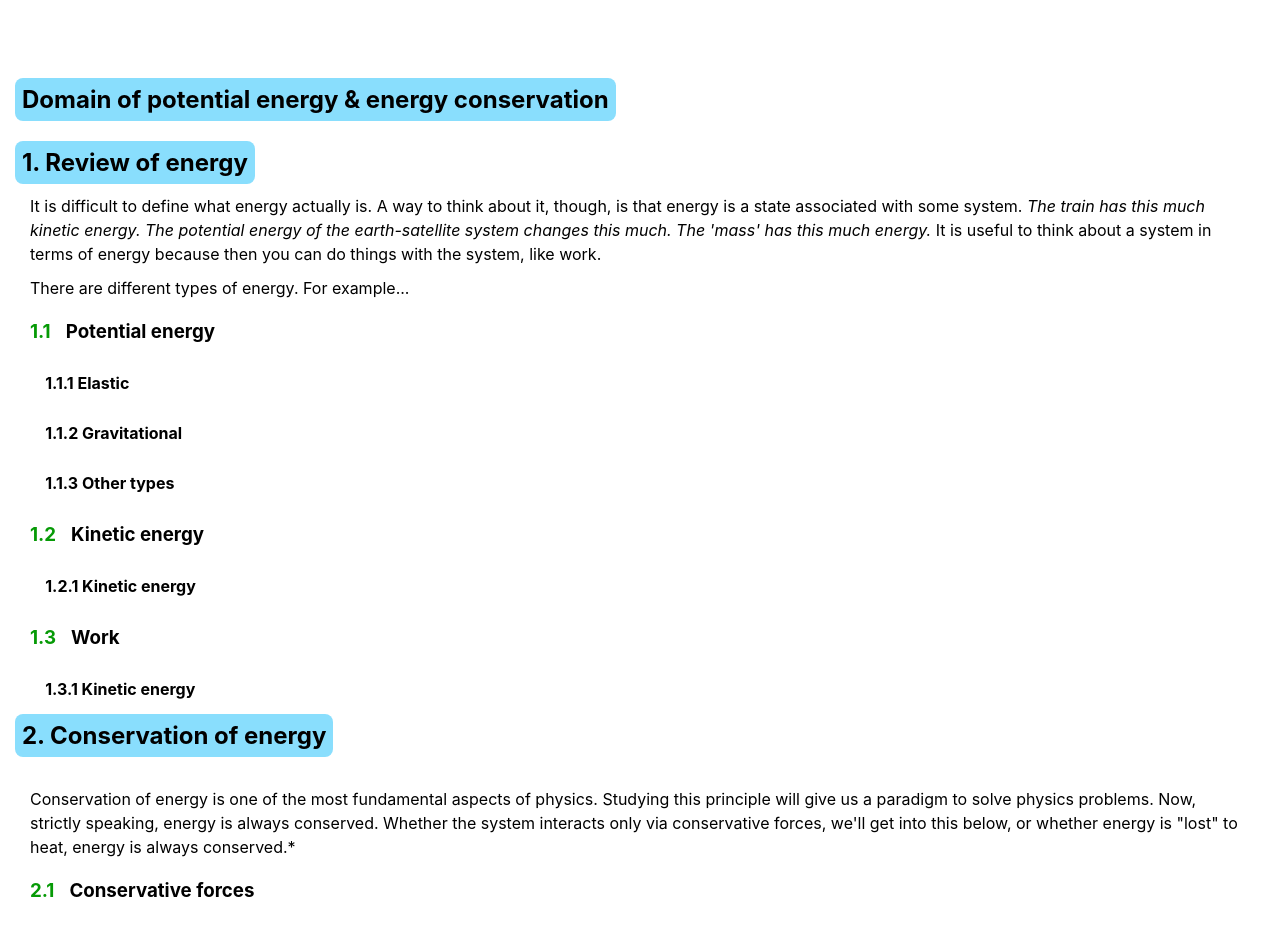
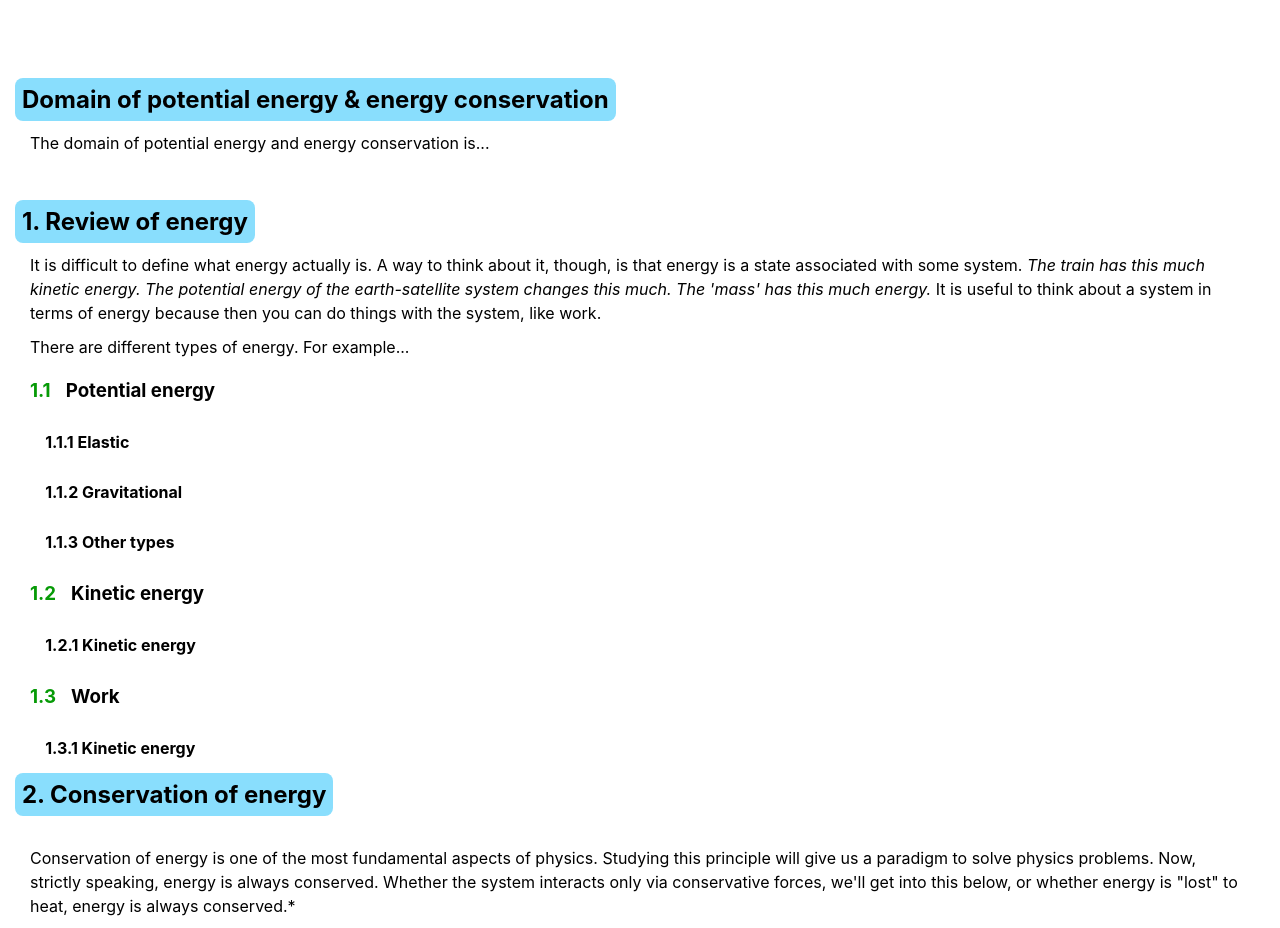
Before and after one commit to JRFink/jrfphyspagesnew, a Next.js app: page /education/gp1/pu in a window 1280 px wide. Shown: the part 1440-2368 px from the top of the page. Built offline with nearby package versions, Linux system fonts and the light colour scheme; grey boxes are pictures that could not be loaded.

Commit message:
Update index.tsx

```diff
--- a/pages/education/gp1/pu/index.tsx
+++ b/pages/education/gp1/pu/index.tsx
@@ -36,6 +36,9 @@ Introduction
 <h2 className={style.h2SectionColor}>
          Domain of potential energy &#38; energy conservation
 </h2>
+<p>
+ The domain of potential energy and energy conservation is...
+ </p>
 <br />
 <br />
             <h2 className={style.h2SectionColor} id="rev">
```
